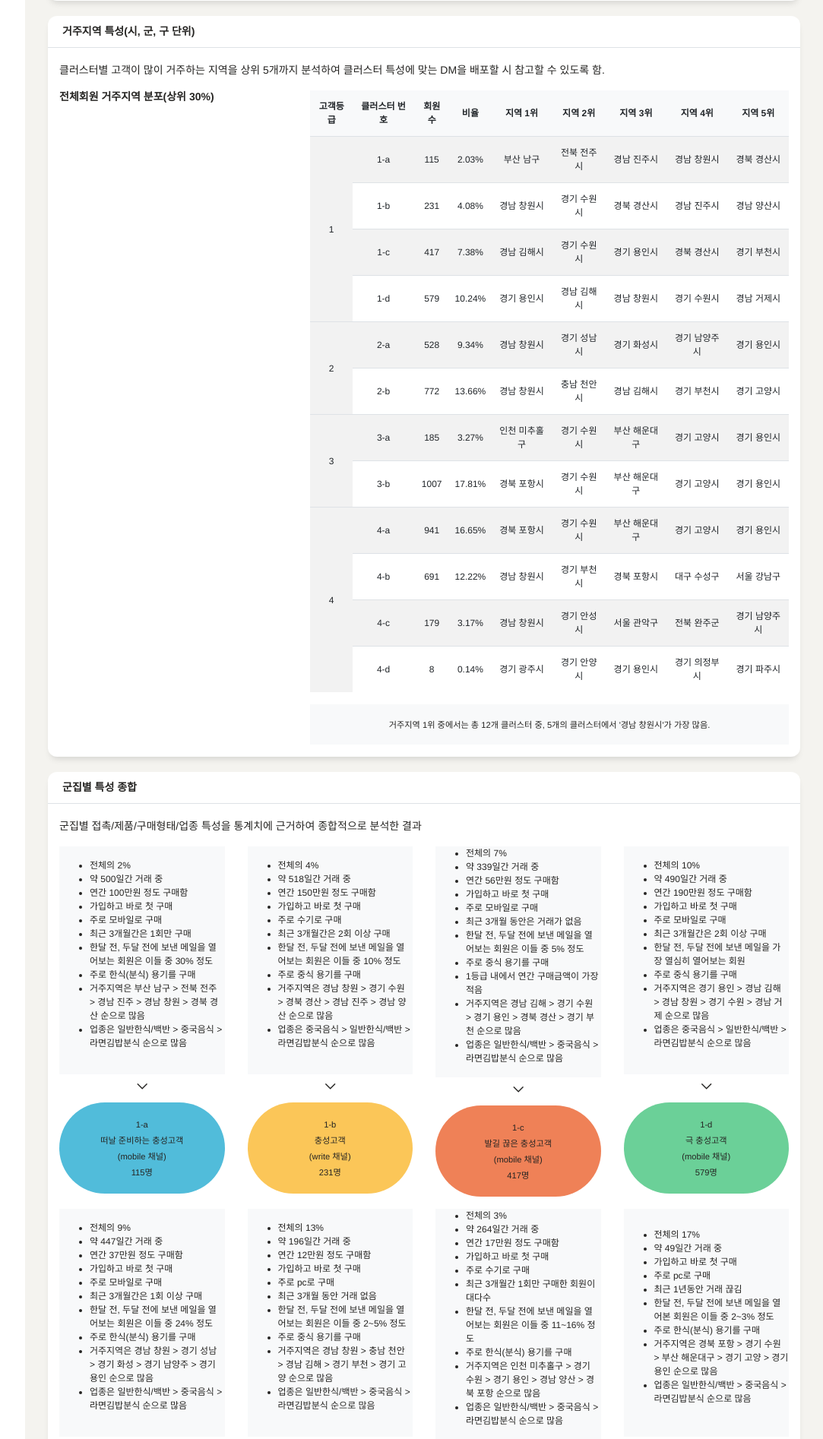
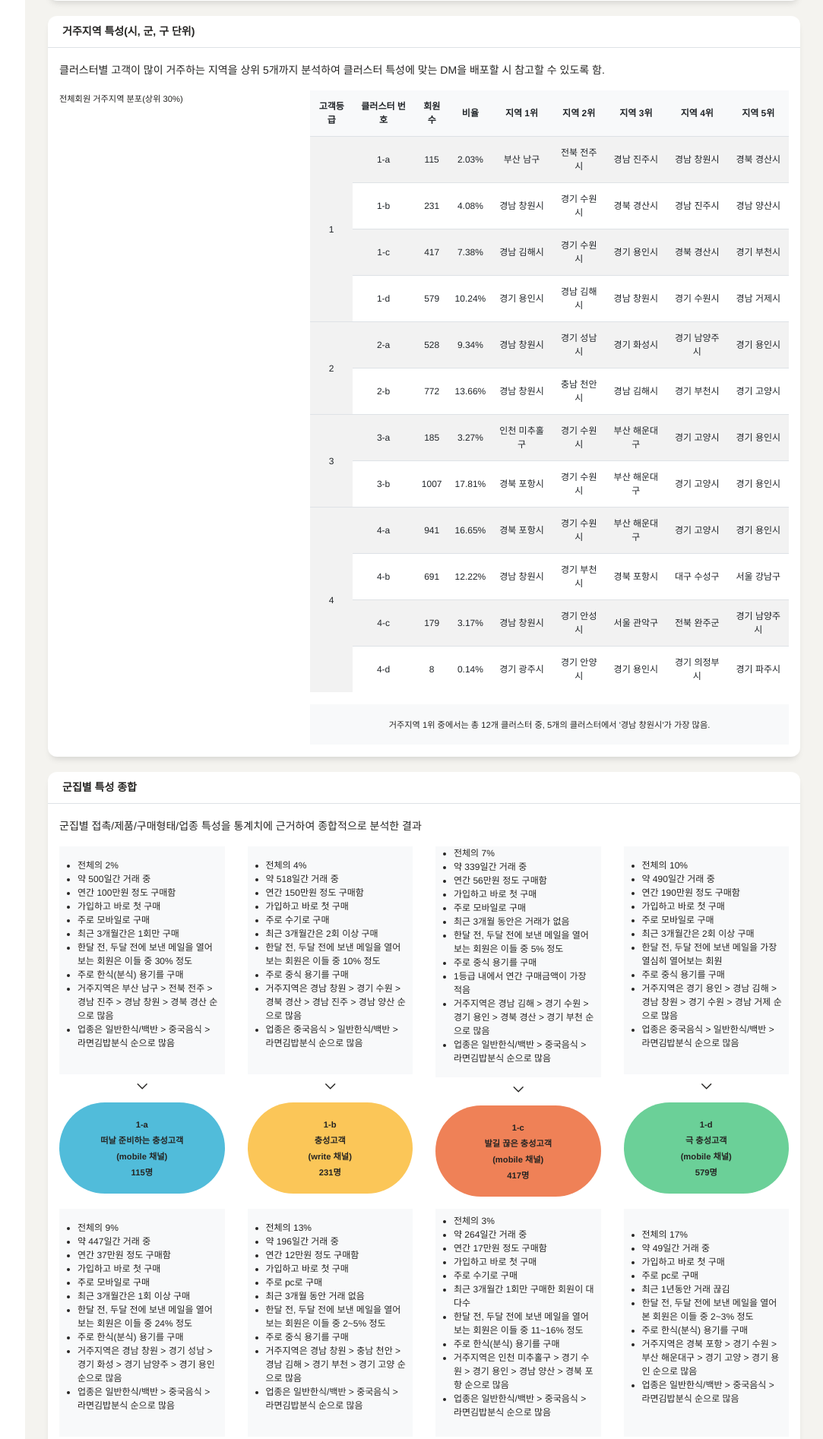
Before and after one commit to DayoungOh/homepage, a Flask app: page /rfm/cluster in a window 1280 px wide. Shown: the part 3312-5206 px from the top of the page at 76% size, without its empty margins (197-1280 px from the left). Run offline with Flask 2, Linux system fonts and the light colour scheme; a map, chart or similar area stays blank; style sheets or scripts are compiled from the project's sources; some libraries are stand-ins or nearby versions.

Commit message:
패커스 rfm 클러스터 보고서 추가 html 수정

```diff
--- a/packus/web/templates/rfm/cluster.html
+++ b/packus/web/templates/rfm/cluster.html
@@ -738,7 +738,7 @@
                     </div>
                     <div class="row">
                       <div class="col-lg-4 col-md-4 col-sm-4">
-                        <h6>전체회원 거주지역 분포(상위 30%)</h6>
+                        <p><small>전체회원 거주지역 분포(상위 30%)</small></p>
                         <canvas id="myChart_cluster1"></canvas>
                       </div>
                       <div class="col-lg-8 col-md-8 col-sm-8">
@@ -905,8 +905,8 @@
                     </div>
                     <div class="row mb-3">
                       <div class="col-lg-3 col-md-3 col-sm-3">
-                        <div class="bg-light gather-box">
-                          <ul>
+                        <div class="bg-light gather-box px-2">
+                          <ul class="pl-3">
                             <li>전체의 2%</li>
                             <li>약 500일간 거래 중</li>
                             <li>연간 100만원 정도 구매함</li>
@@ -924,16 +924,16 @@
                         </div>
                         <div class="bg-info text-center w-100 round-cnt">
                           <div class="content">
-                            <p class="m-0"><small>1-a</small></p>
-                            <p class="m-0"><small>떠날 준비하는 충성고객</small></p>
-                            <p class="m-0"><small>(mobile 채널)</small></p>
-                            <p class="m-0"><small>115명</small></p>
+                            <p class="m-0"><small class="font-weight-bold">1-a</small></p>
+                            <p class="m-0"><small class="font-weight-bold">떠날 준비하는 충성고객</small></p>
+                            <p class="m-0"><small class="font-weight-bold">(mobile 채널)</small></p>
+                            <p class="m-0"><small class="font-weight-bold">115명</small></p>
                           </div>
                         </div>
                       </div>
                       <div class="col-lg-3 col-md-3 col-sm-3">
-                        <div class="bg-light" style="height: 300px; display: table-cell; vertical-align: middle;">
-                          <ul>
+                        <div class="bg-light gather-box px-2">
+                          <ul class="pl-3">
                             <li>전체의 4%</li>
                             <li>약 518일간 거래 중</li>
                             <li>연간 150만원 정도 구매함</li>
@@ -951,16 +951,16 @@
                         </div>
                         <div class="bg-warning text-center w-100 round-cnt">
                           <div class="content">
-                            <p class="m-0"><small>1-b</small></p>
-                            <p class="m-0"><small>충성고객</small></p>
-                            <p class="m-0"><small>(write 채널)</small></p>
-                            <p class="m-0"><small>231명</small></p>
+                            <p class="m-0"><small class="font-weight-bold">1-b</small></p>
+                            <p class="m-0"><small class="font-weight-bold">충성고객</small></p>
+                            <p class="m-0"><small class="font-weight-bold">(write 채널)</small></p>
+                            <p class="m-0"><small class="font-weight-bold">231명</small></p>
                           </div>
                         </div>
                       </div>
                       <div class="col-lg-3 col-md-3 col-sm-3">
-                        <div class="bg-light" style="height: 300px; display: table-cell; vertical-align: middle;">
-                          <ul>
+                        <div class="bg-light gather-box px-2">
+                          <ul class="pl-3">
                             <li>전체의 7%</li>
                             <li>약 339일간 거래 중</li>
                             <li>연간 56만원 정도 구매함</li>
@@ -979,16 +979,16 @@
                         </div>
                         <div class="bg-danger text-center w-100 round-cnt">
                           <div class="content">
-                            <p class="m-0"><small>1-c</small></p>
-                            <p class="m-0"><small>발길 끊은 충성고객</small></p>
-                            <p class="m-0"><small>(mobile 채널)</small></p>
-                            <p class="m-0"><small>417명</small></p>
+                            <p class="m-0"><small class="font-weight-bold">1-c</small></p>
+                            <p class="m-0"><small class="font-weight-bold">발길 끊은 충성고객</small></p>
+                            <p class="m-0"><small class="font-weight-bold">(mobile 채널)</small></p>
+                            <p class="m-0"><small class="font-weight-bold">417명</small></p>
                           </div>
                         </div>
                       </div>
                       <div class="col-lg-3 col-md-3 col-sm-3">
-                        <div class="bg-light" style="height: 300px; display: table-cell; vertical-align: middle;">
-                          <ul>
+                        <div class="bg-light gather-box px-2">
+                          <ul class="pl-3">
                             <li>전체의 10%</li>
                             <li>약 490일간 거래 중</li>
                             <li>연간 190만원 정도 구매함</li>
@@ -1006,10 +1006,10 @@
                         </div>
                         <div class="bg-success text-center w-100 round-cnt">
                           <div class="content">
-                            <p class="m-0"><small>1-d</small></p>
-                            <p class="m-0"><small>극 충성고객</small></p>
-                            <p class="m-0"><small>(mobile 채널)</small></p>
-                            <p class="m-0"><small>579명</small></p>
+                            <p class="m-0"><small class="font-weight-bold">1-d</small></p>
+                            <p class="m-0"><small class="font-weight-bold">극 충성고객</small></p>
+                            <p class="m-0"><small class="font-weight-bold">(mobile 채널)</small></p>
+                            <p class="m-0"><small class="font-weight-bold">579명</small></p>
                           </div>
                         </div>
                       </div>
@@ -1017,8 +1017,8 @@
 
                     <div class="row mb-3">
                       <div class="col-lg-3 col-md-3 col-sm-3">
-                        <div class="bg-light gather-box">
-                          <ul>
+                        <div class="bg-light gather-box px-2">
+                          <ul class="pl-3">
                             <li>전체의 9%</li>
                             <li>약 447일간 거래 중</li>
                             <li>연간 37만원 정도 구매함</li>
@@ -1036,16 +1036,16 @@
                         </div>
                         <div class="bg-info text-center w-100 round-cnt">
                           <div class="content">
-                            <p class="m-0"><small>2-a</small></p>
-                            <p class="m-0"><small>꾸준한 저텐션 고객</small></p>
-                            <p class="m-0"><small>(mobile 채널)</small></p>
-                            <p class="m-0"><small>528명</small></p>
+                            <p class="m-0"><small class="font-weight-bold">2-a</small></p>
+                            <p class="m-0"><small class="font-weight-bold">꾸준한 저텐션 고객</small></p>
+                            <p class="m-0"><small class="font-weight-bold">(mobile 채널)</small></p>
+                            <p class="m-0"><small class="font-weight-bold">528명</small></p>
                           </div>
                         </div>
                       </div>
                       <div class="col-lg-3 col-md-3 col-sm-3">
-                        <div class="bg-light" style="height: 300px; display: table-cell; vertical-align: middle;">
-                          <ul>
+                        <div class="bg-light gather-box px-2">
+                          <ul class="pl-3">
                             <li>전체의 13%</li>
                             <li>약 196일간 거래 중</li>
                             <li>연간 12만원 정도 구매함</li>
@@ -1063,16 +1063,16 @@
                         </div>
                         <div class="bg-warning text-center w-100 round-cnt">
                           <div class="content">
-                            <p class="m-0"><small>2-b</small></p>
-                            <p class="m-0"><small>발길 끊은 저텐션 고객</small></p>
-                            <p class="m-0"><small>(pc 채널)</small></p>
-                            <p class="m-0"><small>772명</small></p>
+                            <p class="m-0"><small class="font-weight-bold">2-b</small></p>
+                            <p class="m-0"><small class="font-weight-bold">발길 끊은 저텐션 고객</small></p>
+                            <p class="m-0"><small class="font-weight-bold">(pc 채널)</small></p>
+                            <p class="m-0"><small class="font-weight-bold">772명</small></p>
                           </div>
                         </div>
                       </div>
                       <div class="col-lg-3 col-md-3 col-sm-3">
-                        <div class="bg-light" style="height: 300px; display: table-cell; vertical-align: middle;">
-                          <ul>
+                        <div class="bg-light gather-box px-2">
+                          <ul class="pl-3">
                             <li>전체의 3%</li>
                             <li>약 264일간 거래 중</li>
                             <li>연간 17만원 정도 구매함</li>
@@ -1090,16 +1090,16 @@
                         </div>
                         <div class="bg-danger text-center w-100 round-cnt">
                           <div class="content">
-                            <p class="m-0"><small>3-a</small></p>
-                            <p class="m-0"><small>아직 미련 남은 저텐션 고객</small></p>
-                            <p class="m-0"><small>(write) 채널)</small></p>
-                            <p class="m-0"><small>185명</small></p>
+                            <p class="m-0"><small class="font-weight-bold">3-a</small></p>
+                            <p class="m-0"><small class="font-weight-bold">아직 미련 남은 저텐션 고객</small></p>
+                            <p class="m-0"><small class="font-weight-bold">(write) 채널)</small></p>
+                            <p class="m-0"><small class="font-weight-bold">185명</small></p>
                           </div>
                         </div>
                       </div>
                       <div class="col-lg-3 col-md-3 col-sm-3">
-                        <div class="bg-light" style="height: 300px; display: table-cell; vertical-align: middle;">
-                          <ul>
+                        <div class="bg-light gather-box px-2">
+                          <ul class="pl-3">
                             <li>전체의 17%</li>
                             <li>약 49일간 거래 중</li>
                             <li>가입하고 바로 첫 구매</li>
@@ -1116,10 +1116,10 @@
                         </div>
                         <div class="bg-success text-center w-100 round-cnt">
                           <div class="content">
-                            <p class="m-0"><small>3-b</small></p>
-                            <p class="m-0"><small>긴가민가하다 떠나버린 고객</small></p>
-                            <p class="m-0"><small>(pc 채널)</small></p>
-                            <p class="m-0"><small>1007명</small></p>
+                            <p class="m-0"><small class="font-weight-bold">3-b</small></p>
+                            <p class="m-0"><small class="font-weight-bold">긴가민가하다 떠나버린 고객</small></p>
+                            <p class="m-0"><small class="font-weight-bold">(pc 채널)</small></p>
+                            <p class="m-0"><small class="font-weight-bold">1007명</small></p>
                           </div>
                         </div>
                       </div>
@@ -1127,8 +1127,8 @@
 
                     <div class="row mb-3">
                       <div class="col-lg-3 col-md-3 col-sm-3">
-                        <div class="bg-light gather-box">
-                          <ul>
+                        <div class="bg-light gather-box px-2">
+                          <ul class="pl-3">
                             <li>전체의 16%</li>
                             <li>가입하고 바로 1회 구매해 본 후 최근 1년간 구매 이력 없음</li>
                             <li>주로 pc로 구매</li>
@@ -1143,16 +1143,16 @@
                         </div>
                         <div class="bg-info text-center w-100 round-cnt">
                           <div class="content">
-                            <p class="m-0"><small>4-a</small></p>
-                            <p class="m-0"><small>단발성 쇼퍼</small></p>
-                            <p class="m-0"><small>(pc 채널)</small></p>
-                            <p class="m-0"><small>941명</small></p>
+                            <p class="m-0"><small class="font-weight-bold">4-a</small></p>
+                            <p class="m-0"><small class="font-weight-bold">단발성 쇼퍼</small></p>
+                            <p class="m-0"><small class="font-weight-bold">(pc 채널)</small></p>
+                            <p class="m-0"><small class="font-weight-bold">941명</small></p>
                           </div>
                         </div>
                       </div>
                       <div class="col-lg-3 col-md-3 col-sm-3">
-                        <div class="bg-light" style="height: 300px; display: table-cell; vertical-align: middle;">
-                          <ul>
+                        <div class="bg-light gather-box px-2">
+                          <ul class="pl-3">
                             <li>전체의 12%</li>
                             <li>가입하고 바로 1회 구매해 본 후 최근 1년간 구매 이력 없음</li>
                             <li>주로 모바일로 구매</li>
@@ -1167,16 +1167,16 @@
                         </div>
                         <div class="bg-warning text-center w-100 round-cnt">
                           <div class="content">
-                            <p class="m-0"><small>4-b</small></p>
-                            <p class="m-0"><small>단발성 쇼퍼</small></p>
-                            <p class="m-0"><small>(mobile 채널)</small></p>
-                            <p class="m-0"><small>691명</small></p>
+                            <p class="m-0"><small class="font-weight-bold">4-b</small></p>
+                            <p class="m-0"><small class="font-weight-bold">단발성 쇼퍼</small></p>
+                            <p class="m-0"><small class="font-weight-bold">(mobile 채널)</small></p>
+                            <p class="m-0"><small class="font-weight-bold">691명</small></p>
                           </div>
                         </div>
                       </div>
                       <div class="col-lg-3 col-md-3 col-sm-3">
-                        <div class="bg-light" style="height: 300px; display: table-cell; vertical-align: middle;">
-                          <ul>
+                        <div class="bg-light gather-box px-2">
+                          <ul class="pl-3">
                             <li>전체의 3%</li>
                             <li>가입하고 바로 1회, 10만원어치 구매 후 최근 3개월간 구매 이력 없음</li>
                             <li>주로 수기로 구매</li>
@@ -1191,16 +1191,16 @@
                         </div>
                         <div class="bg-danger text-center w-100 round-cnt">
                           <div class="content">
-                            <p class="m-0"><small>4-c</small></p>
-                            <p class="m-0"><small>단발성 쇼퍼</small></p>
-                            <p class="m-0"><small>(write 채널)</small></p>
-                            <p class="m-0"><small>179명</small></p>
+                            <p class="m-0"><small class="font-weight-bold">4-c</small></p>
+                            <p class="m-0"><small class="font-weight-bold">단발성 쇼퍼</small></p>
+                            <p class="m-0"><small class="font-weight-bold">(write 채널)</small></p>
+                            <p class="m-0"><small class="font-weight-bold">179명</small></p>
                           </div>
                         </div>
                       </div>
                       <div class="col-lg-3 col-md-3 col-sm-3">
-                        <div class="bg-light" style="height: 300px; display: table-cell; vertical-align: middle;">
-                          <ul>
+                        <div class="bg-light gather-box px-2">
+                          <ul class="pl-3">
                             <li>전체의 0.1%</li>
                             <li>가입하고 204일 후 시점인 최근 3개월간 1회, 9만원어치 구매</li>
                             <li>주로 모바일로 구매</li>
@@ -1216,9 +1216,9 @@
                         </div>
                         <div class="bg-success text-center w-100 round-cnt">
                           <div class="content">
-                            <p class="m-0"><small>4-d</small></p>
-                            <p class="m-0"><small>잊은 줄 알았는데 다시 오셨군요</small></p>
-                            <p class="m-0"><small>8명</small></p>
+                            <p class="m-0"><small class="font-weight-bold">4-d</small></p>
+                            <p class="m-0"><small class="font-weight-bold">잊은 줄 알았는데 다시 오셨군요</small></p>
+                            <p class="m-0"><small class="font-weight-bold">8명</small></p>
                           </div>
                         </div>
                       </div>
```
